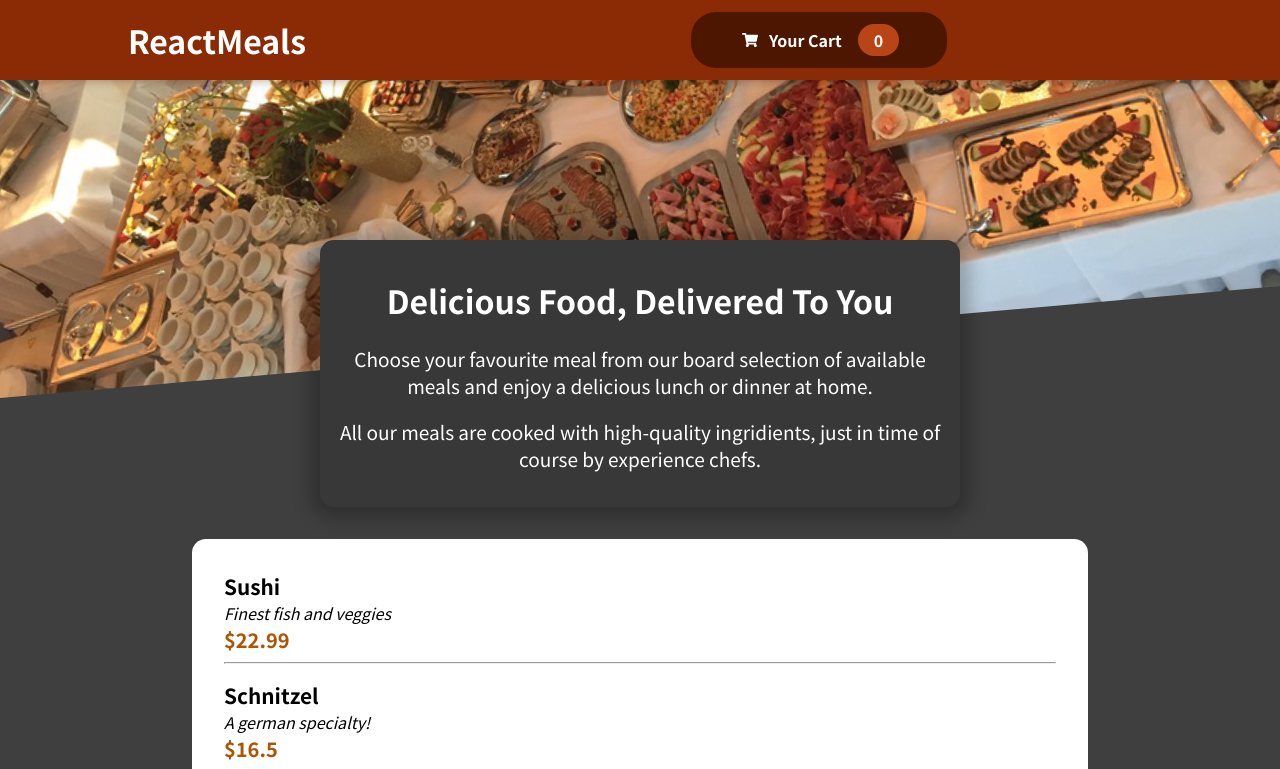
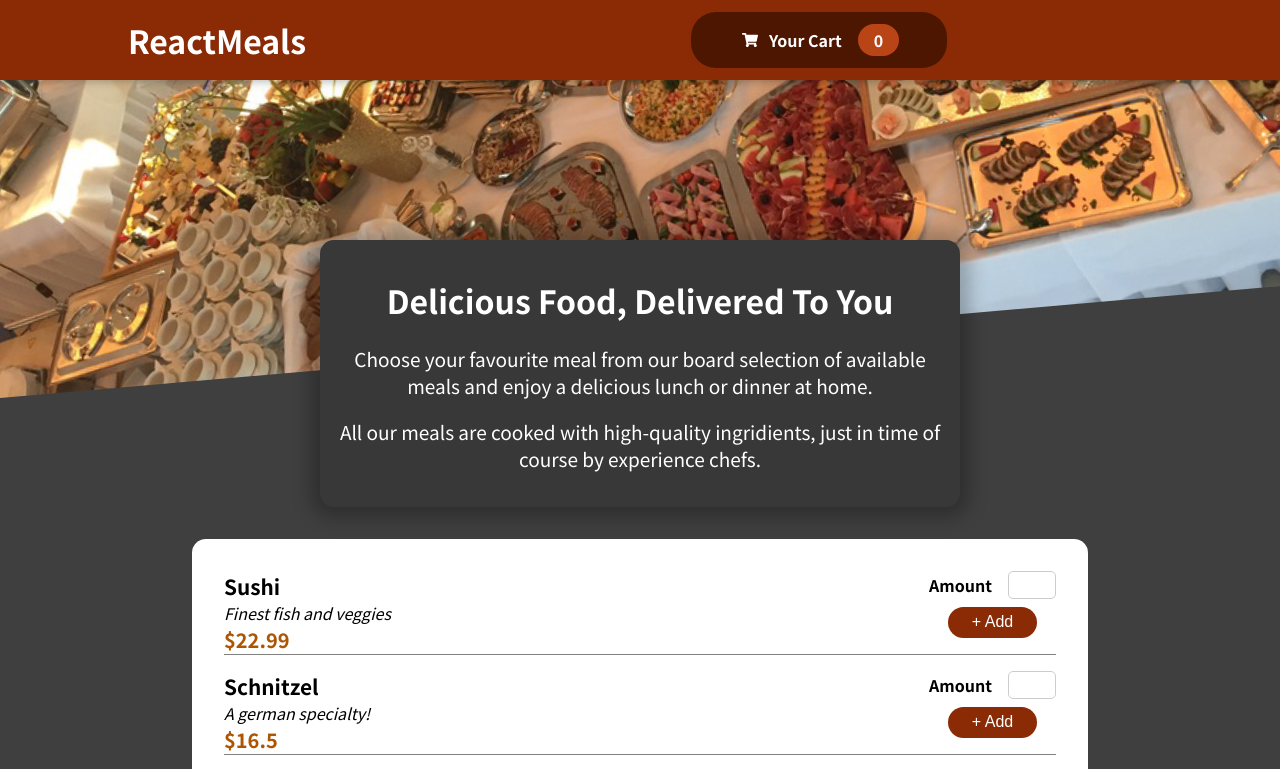
Before and after one commit to Shubh1028/ReactMeals, a React (Create React App) app: page / in a window 1280 px wide. Shown: the top 769 px of the page. Built offline with nearby package versions, Linux system fonts and the light colour scheme.

Commit message:
Form Added

```diff
--- a/src/App.js
+++ b/src/App.js
@@ -2,13 +2,15 @@ import React, {Fragment} from 'react';
 import Header from './componenets/Layout/Header'
 import MealsSummary from './componenets/Meals/MealsSummary';
 import AvailableMeals from './componenets/Meals/AvailableMeals';
+import Meals from './componenets/Meals/Meals'
 
 function App() {
   return (
    <Fragment>
     <Header/>
-    <MealsSummary/>
-    <AvailableMeals/>
+    <main>
+    <Meals/>
+    </main>
 
    </Fragment>
   );
--- a/src/componenets/Meals/AvailableMeals.js
+++ b/src/componenets/Meals/AvailableMeals.js
@@ -32,7 +32,7 @@ const DUMMY_MEALS = [
 
 
   const AvailableMeals = (props) => {
-    const mealsItems = DUMMY_MEALS.map((item) => <MealItems name={item.name} description={item.description} price={item.price}/>)
+    const mealsItems = DUMMY_MEALS.map((item) => <MealItems key={item.id} name={item.name} description={item.description} price={item.price}/>)
     return (
         <section className={classes['meals-container']}>
             <ul>{mealsItems}</ul>
--- /dev/null
+++ b/src/componenets/Meals/MealItemForm.js
@@ -0,0 +1,12 @@
+import classes from './MealItemForm.module.css'
+
+const MealItemForm = (props) => {
+    return (<form className={classes.form}>
+        <div className={classes.input}>
+        <label htmlFor="amount">Amount</label>
+        <input id='amount' type='number'/>
+        </div>
+        <button className={classes.btn}>+ Add</button>
+    </form>)
+}
+export default MealItemForm
--- /dev/null
+++ b/src/componenets/Meals/MealItemForm.module.css
@@ -0,0 +1,28 @@
+
+.input {
+    display: flex;
+    align-items: center;
+    margin-bottom: 0.5rem;
+}
+.input label {
+    font-weight: bold;
+    margin-right: 1rem;
+  }
+
+  .input input {
+    width: 3rem;
+    border-radius: 5px;
+    border: 1px solid #ccc;
+    font: inherit;
+    padding-left: 0.5rem;
+  }
+  .btn{
+    background-color: #8a2b06;
+    padding: 0.4rem 1.5rem;
+    color: white;
+    font-size: 1rem;
+    border: none;
+    border-radius: 25px;
+    margin:0 auto;
+    display:block;
+  }
--- a/src/componenets/Meals/MealItems.js
+++ b/src/componenets/Meals/MealItems.js
@@ -1,13 +1,18 @@
-import './MealItems.css'
+import classes from './MealItems.module.css'
+import MealItemForm from './MealItemForm'
 
 const MealItems = (props) => {
     const price = `$${props.price}`
 return (
-    <li className='food-item'>
-        <div>{props.name}</div>
-        <div>{props.description}</div>
-        <div>{price}</div>
-        <hr/>
+    <li className={classes['food-item']}>
+        <div>
+        <div className={classes.name}>{props.name}</div>
+        <div className={classes.description}>{props.description}</div>
+        <div className={classes.price}>{price}</div>
+        </div>
+        <div>
+            <MealItemForm/>
+        </div>
     </li>
 
 )
--- a/src/componenets/Meals/MealItems.css
+++ b/src/componenets/Meals/MealItems.module.css
@@ -1,14 +1,17 @@
 .food-item {
     margin: 1rem 1rem;
+    display: flex;
+    justify-content: space-between;
+    border-bottom: 1px solid gray;
 }
-.food-item div:nth-child(1) {
+.name {
     font-weight: bold;
     font-size: 1.3rem;
 }
-.food-item div:nth-child(2){
+.description{
     font-style: italic;
 }
-.food-item div:nth-child(3){
+.price{
     color: #ad5502;
     font-weight: bold;
     font-size: 1.25rem;
--- /dev/null
+++ b/src/componenets/Meals/Meals.js
@@ -0,0 +1,15 @@
+import React, {Fragment, fragment} from 'react'
+import MealsSummary from './MealsSummary'
+import AvailableMeals from './AvailableMeals'
+
+const Meals = () => {
+    return (
+        <Fragment>
+            <MealsSummary/>
+            <AvailableMeals/>
+
+        </Fragment>
+
+    )
+}
+export default Meals;
```
